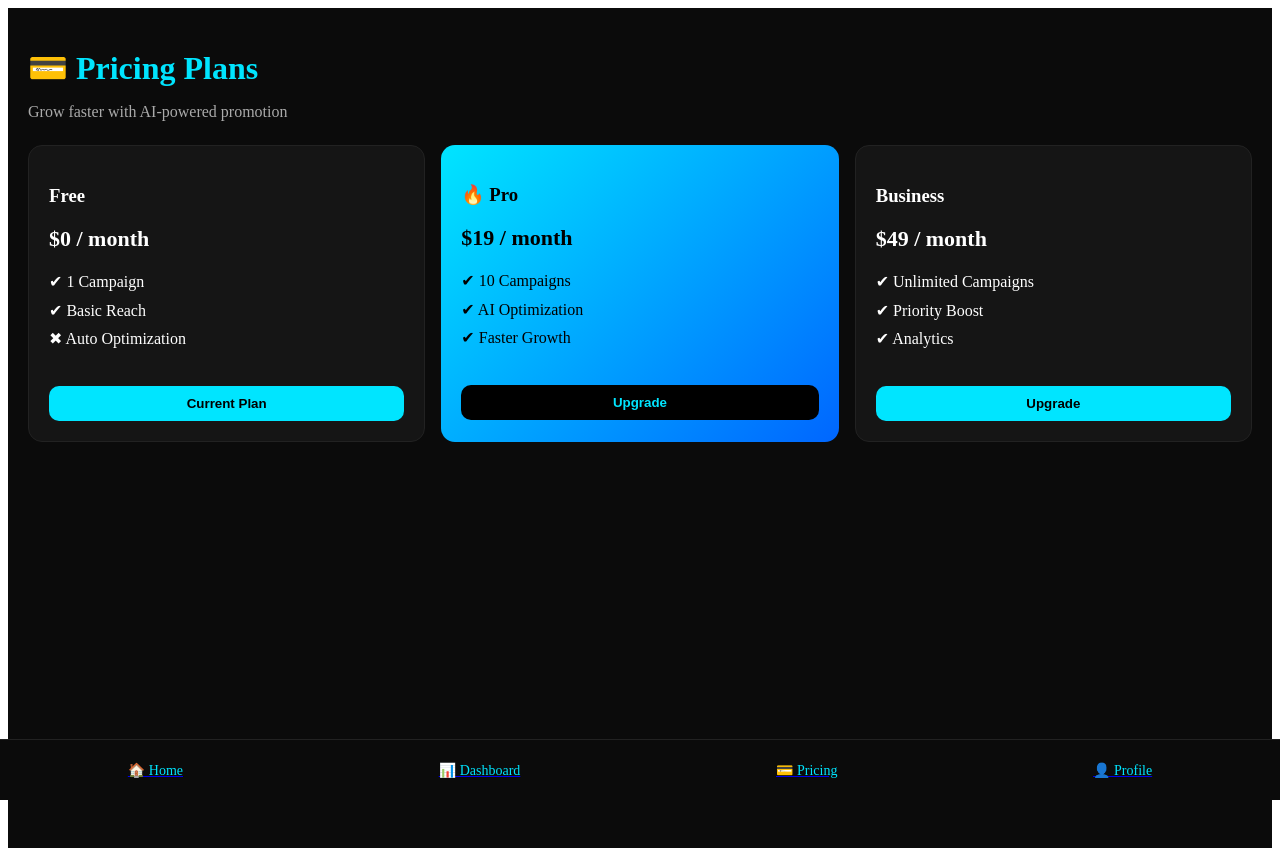
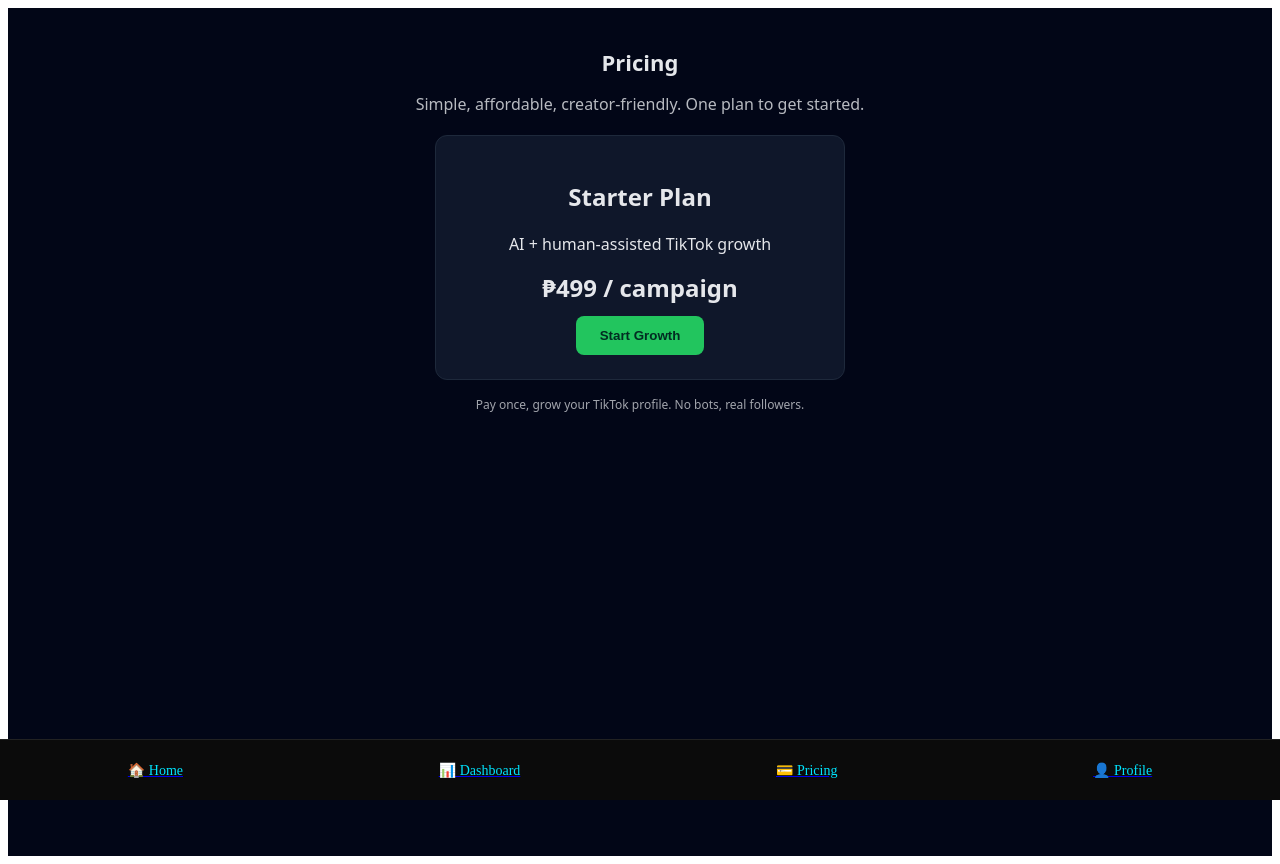
Before and after one commit to yooneaintchue161287-beep/socialmediagrow, a Next.js app: page /pricing in a window 1280 px wide. Built offline with nearby package versions, Linux system fonts and the light colour scheme.

Commit message:
Update pricing.js

```diff
--- a/pages/pricing.js
+++ b/pages/pricing.js
@@ -1,114 +1,71 @@
 export default function Pricing() {
   return (
-    <div style={styles.container}>
-      <h1 style={styles.title}>💳 Pricing Plans</h1>
-      <p style={styles.subtitle}>Grow faster with AI-powered promotion</p>
+    <div style={styles.page}>
+      <h1 style={styles.title}>Pricing</h1>
 
-      <div style={styles.grid}>
-        {/* FREE */}
-        <div style={styles.card}>
-          <h3>Free</h3>
-          <p style={styles.price}>$0 / month</p>
-          <ul style={styles.list}>
-            <li>✔ 1 Campaign</li>
-            <li>✔ Basic Reach</li>
-            <li>✖ Auto Optimization</li>
-          </ul>
-          <button style={styles.button}>Current Plan</button>
-        </div>
+      <p style={styles.subtitle}>
+        Simple, affordable, creator-friendly. One plan to get started.
+      </p>
 
-        {/* PRO */}
-        <div style={styles.cardHighlight}>
-          <h3>🔥 Pro</h3>
-          <p style={styles.price}>$19 / month</p>
-          <ul style={styles.list}>
-            <li>✔ 10 Campaigns</li>
-            <li>✔ AI Optimization</li>
-            <li>✔ Faster Growth</li>
-          </ul>
-          <button style={styles.buttonDark} onClick={() => alert('Stripe Checkout coming soon!')}>
-  Upgrade
-</button>
+      <div style={styles.card}>
+        <h2>Starter Plan</h2>
+        <p>AI + human-assisted TikTok growth</p>
+        <p style={styles.price}>₱499 / campaign</p>
+        <button style={styles.button}>
+          Start Growth
+        </button>
+      </div>
 
-        </div>
-
-        {/* BUSINESS */}
-        <div style={styles.card}>
-          <h3>Business</h3>
-          <p style={styles.price}>$49 / month</p>
-          <ul style={styles.list}>
-            <li>✔ Unlimited Campaigns</li>
-            <li>✔ Priority Boost</li>
-            <li>✔ Analytics</li>
-          </ul>
-          <button style={styles.button}>Upgrade</button>
-        </div>
-      </div>
+      <p style={styles.note}>
+        Pay once, grow your TikTok profile. No bots, real followers.
+      </p>
     </div>
   );
 }
 
 const styles = {
-  container: {
-    padding: "20px",
-    background: "#0b0b0b",
+  page: {
     minHeight: "100vh",
-    color: "#fff",
+    background: "#020617",
+    color: "#e5e7eb",
+    padding: "24px",
+    fontFamily: "system-ui",
+    textAlign: "center",
   },
   title: {
-    color: "#00e5ff",
-    marginBottom: "6px",
+    fontSize: "22px",
+    marginBottom: "8px",
   },
   subtitle: {
-    color: "#aaa",
-    marginBottom: "24px",
-  },
-  grid: {
-    display: "grid",
-    gridTemplateColumns: "repeat(auto-fit, minmax(220px, 1fr))",
-    gap: "16px",
+    fontSize: "16px",
+    opacity: 0.8,
+    marginBottom: "20px",
   },
   card: {
-    background: "#151515",
-    padding: "20px",
-    borderRadius: "14px",
-    border: "1px solid #222",
-  },
-  cardHighlight: {
-    background: "linear-gradient(135deg, #00e5ff, #0066ff)",
-    padding: "20px",
-    borderRadius: "14px",
-    color: "#000",
+    background: "#0f172a",
+    border: "1px solid #1e293b",
+    borderRadius: "12px",
+    padding: "24px",
+    maxWidth: "360px",
+    margin: "0 auto 16px",
   },
   price: {
-    fontSize: "22px",
-    fontWeight: "bold",
-    margin: "10px 0",
-  },
-  list: {
-    listStyle: "none",
-    padding: 0,
-    lineHeight: "1.8",
+    fontSize: "24px",
+    fontWeight: "700",
+    margin: "12px 0",
   },
   button: {
-    marginTop: "16px",
-    width: "100%",
-    padding: "10px",
-    borderRadius: "10px",
+    padding: "12px 24px",
+    background: "#22c55e",
+    color: "#022c22",
     border: "none",
-    background: "#00e5ff",
-    fontWeight: "bold",
+    borderRadius: "8px",
+    fontWeight: "600",
     cursor: "pointer",
   },
-  buttonDark: {
-    marginTop: "16px",
-    width: "100%",
-    padding: "10px",
-    borderRadius: "10px",
-    border: "none",
-    background: "#000",
-    color: "#00e5ff",
-    fontWeight: "bold",
-    cursor: "pointer",
+  note: {
+    fontSize: "12px",
+    opacity: 0.7,
+    marginTop: "8px",
   },
 };
```
